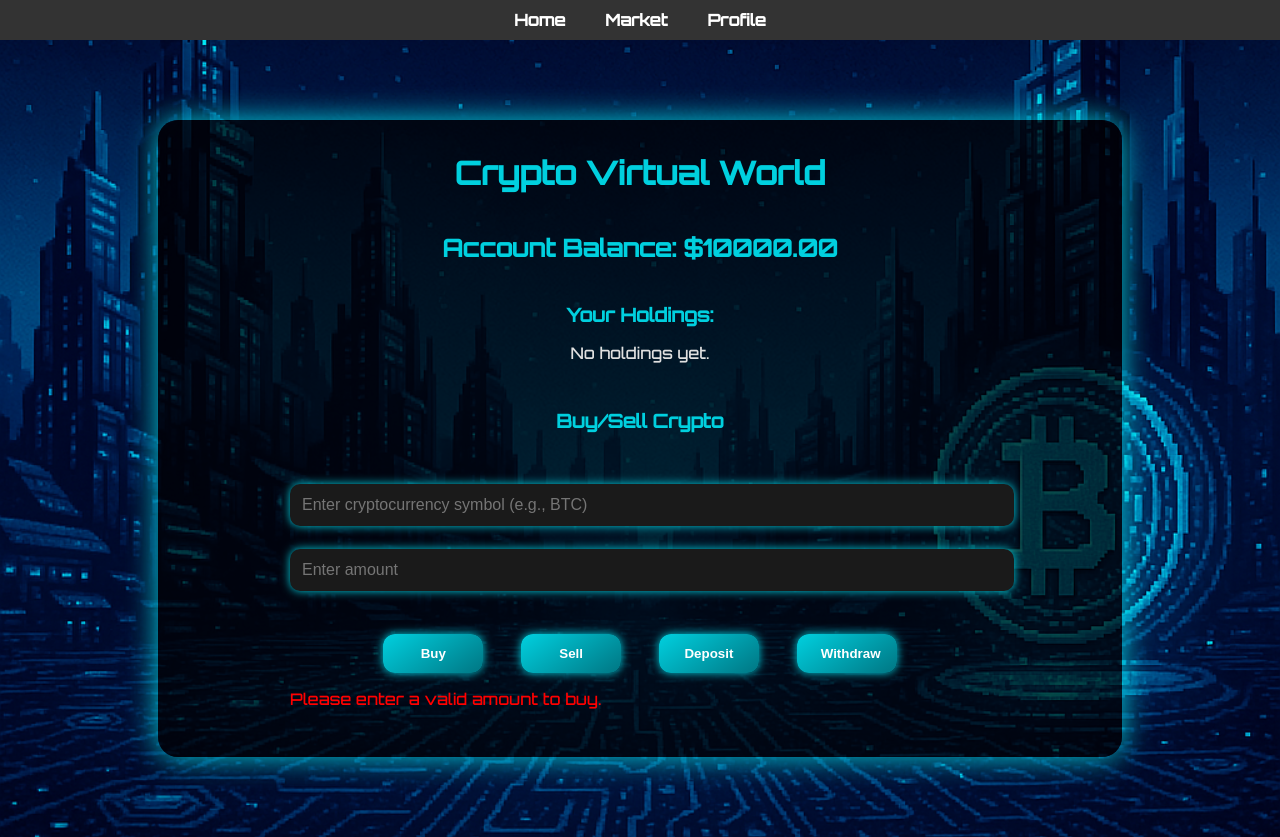
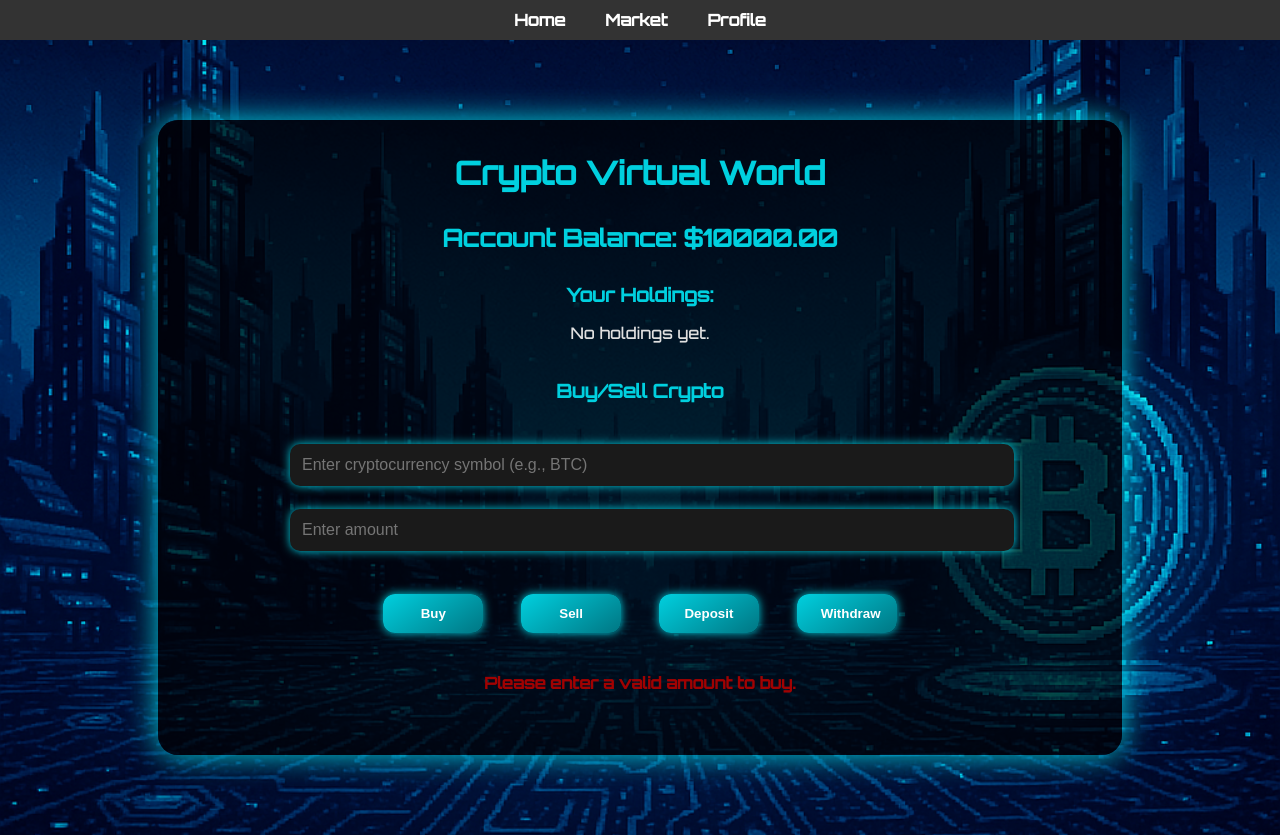
Before and after one commit to arpavlova/crypto-trading-platform, a React (Create React App) app in the folder frontend/: page / in a window 1280 px wide. Both pictures are taken after a click on the button "Buy". Built offline with nearby package versions, Linux system fonts and the light colour scheme.

Commit message:
Changed error messages appearence

```diff
--- a/frontend/src/App.css
+++ b/frontend/src/App.css
@@ -44,7 +44,7 @@ input[type="number"] {
   font-size: 1rem;
   box-shadow: 0 0 10px #00d0df;
 }
-/*#005cff*/
+
 button{
   width: 100px;
   padding: 12px 24px;
@@ -57,7 +57,6 @@ button{
   font-weight: bold;
   cursor: pointer;
   box-shadow: 0 0 10px #00d0df;
-  transition: transform 0.2s, box-shadow 0.2s;
 }
 
 .button-group{
@@ -72,7 +71,7 @@ button{
 .text{
   text-align: center;
   margin-top: 1px;
-  margin-bottom: 40px;
+  margin-bottom: 30px;
 }
 
 button:hover {
@@ -81,9 +80,9 @@ button:hover {
 }
 
 .error {
-  color: #ff5c5c;
+  color: #a00202;
   font-weight: bold;
-  margin-top: 1rem;
+  margin-top: 40px;
 }
 
 .transaction,
--- a/frontend/src/screens/Home.js
+++ b/frontend/src/screens/Home.js
@@ -191,7 +191,7 @@ const Home = () => {
           <button onClick={handleWithdraw}>Withdraw</button>
         </div>
 
-        {errorMessage && <p style={{ color: "red" }}>{errorMessage}</p>}
+        {errorMessage && <p className="text error">{errorMessage}</p>}
       </div>
     </div>
   );
```
